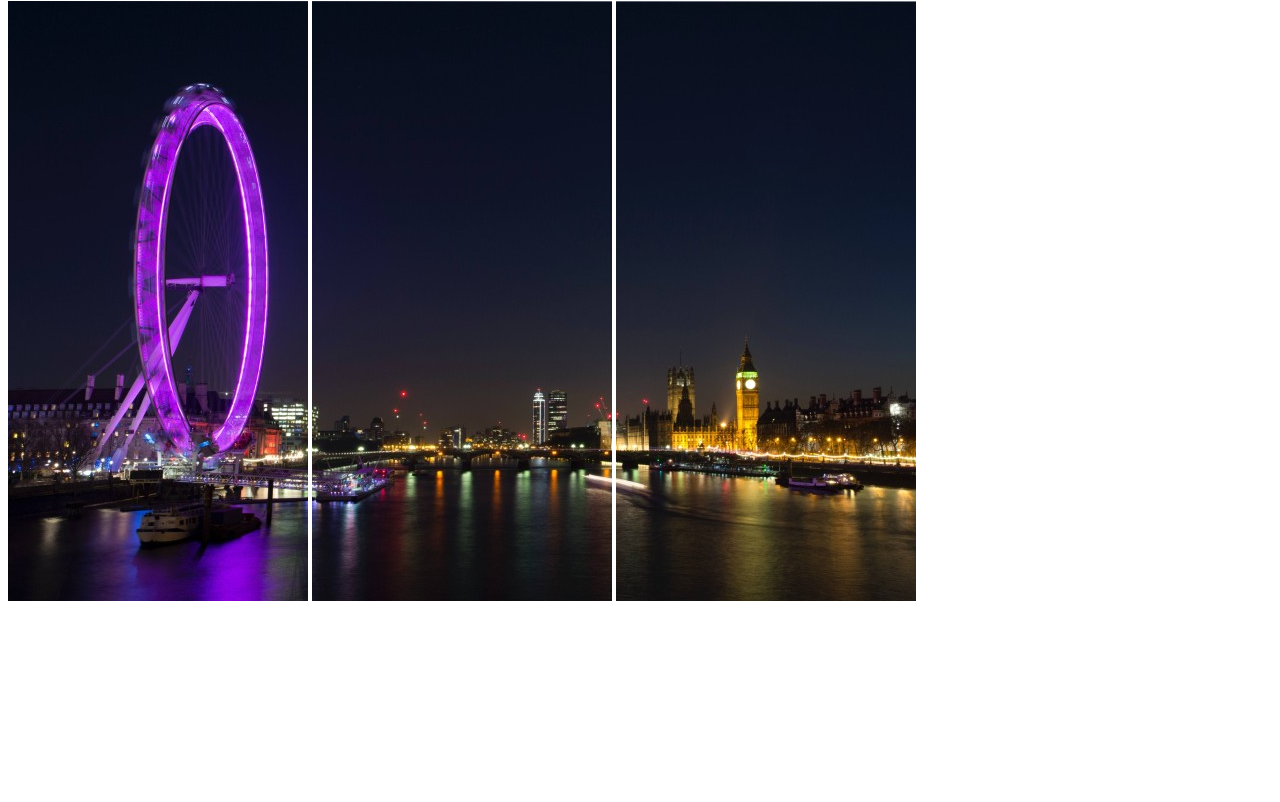
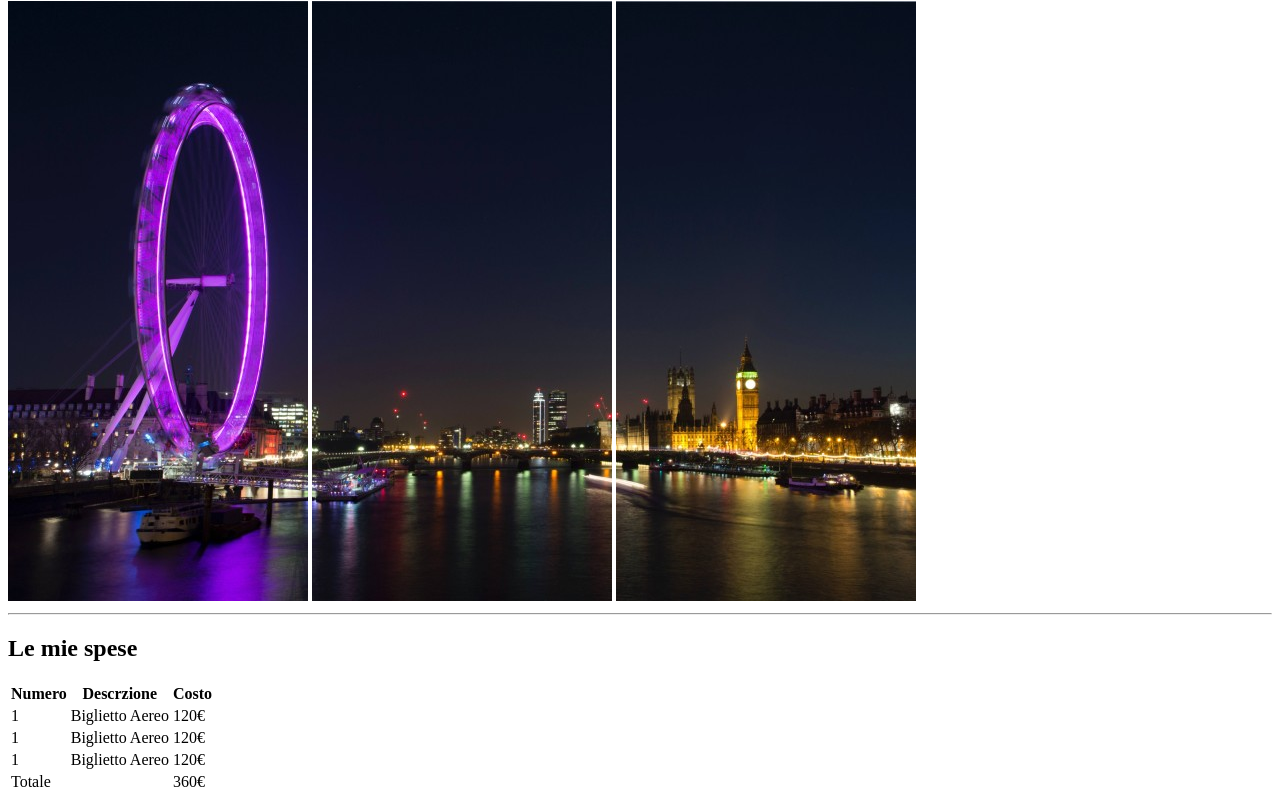
Before and after one commit to AlessandroMandaglio30/html-london-trip, a plain HTML site: page index.html in a window 1280 px wide. Shown: the part 79-881 px from the top of the page. Before the commit the page ends 800 px from the top, so only its background shows below. Drawn offline with Linux system fonts and the light colour scheme.

Commit message:
Inserimento tabella

```diff
--- a/index.html
+++ b/index.html
@@ -11,7 +11,52 @@
     <header>
         <h1>Il mio Viaggio a Londra</h1>
             <img src="img/pexels-bill-emrich-230794-0.jpg" alt="ruota"> <img src="img/pexels-bill-emrich-230794-1.jpg" alt="panorama"> <img src="img/pexels-bill-emrich-230794-2.jpg" alt="torre">
+            <hr>
     </header>
+    <main>
+        <section>
+            <h2>Le mie spese</h2>
+          <!-- inzio tabella -->
+            <table>
+                <!-- intestazione tabella -->
+                <thead>
+                    <tr>
+                        <th><strong>Numero</strong></th>
+                        <th><strong>Descrzione</strong></th>
+                        <th><strong>Costo</strong></th>
+                    </tr>
+                </thead>
+                <!-- fine intestazione tabella -->
+
+                <!-- corpo tabella -->
+                <tbody>
+                    <tr>
+                        <td>1</td>
+                        <td>Biglietto Aereo</td>
+                        <td>120€</td>
+                    </tr>
+
+                    <tr>
+                        <td>1</td>
+                        <td>Biglietto Aereo</td>
+                        <td>120€</td>
+                    </tr>
+                    <tr>
+                        <td>1</td>
+                        <td>Biglietto Aereo</td>
+                        <td>120€</td>
+                    </tr>
+                    <tr>
+                        <td>Totale</td>
+                        <td></td>
+                        <td>360€</td>
+                    </tr>
+                </tbody>
+                <!-- fine corpo tabella -->
+            </table>
+            <!-- fine tabella -->
+        </section>
+    </main>
 
 </body>
 </html>
```
